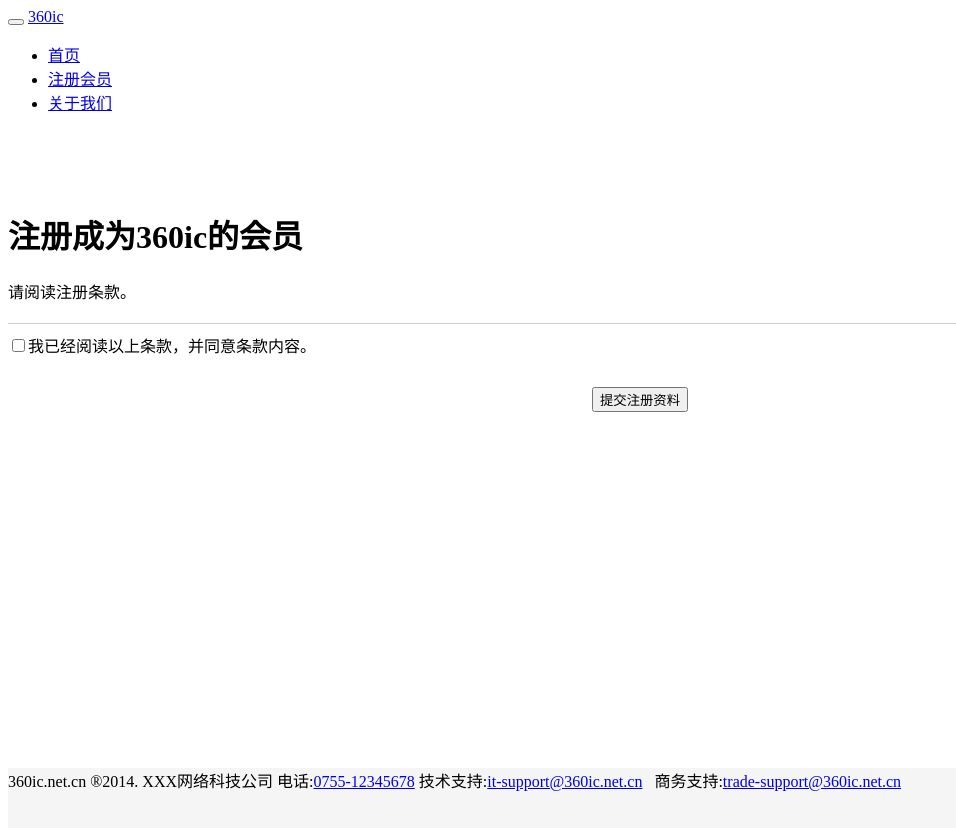
After one commit to LYQ-Station/360ic.net.cn, a PHP site: page /signup.php in a window 1280 px wide. The commit adds this page. Shown: the whole page, without its empty margins (0-956 px from the left). Run offline with PHP 8.4, Linux system fonts and the light colour scheme.

Commit message:
加入注册，关于界面

```diff
--- a/source/appfrontend/index/controllers/CompanyController.php
+++ b/source/appfrontend/index/controllers/CompanyController.php
@@ -15,10 +15,6 @@ class Index_CompanyController extends BaseController
         $model = new CompanyModel();
 
         $this->view->info = $model->fetchCompanyInfo($this->token->uid);
-
-        $data = $model->fetchItemList(null, 1);
-        $this->view->items = $data->data;
-        $this->view->navigator = $data->pager->get_navigator_str($this->build_url(null,null,null),null,'text-center');
 
         $this->render('company');
     }
@@ -38,7 +34,7 @@ class Index_CompanyController extends BaseController
         $this->view->items = $data->data;
         $this->view->navigator = $data->pager->get_navigator_str($this->build_url(null,null,null,$params),null,'text-center');
 
-        $this->render('tpl-search-table');
+        $this->render('tpl-company-search-table');
     }
 
     public function uploadAction ()
--- a/source/appfrontend/index/views/index.php
+++ b/source/appfrontend/index/views/index.php
@@ -106,8 +106,8 @@ body {
 	        <div class="nav-collapse collapse">
 	          <ul class="nav">
 	            <li><a href="<?=$this->buildUrl('index','company')?>" target="_blank">会员登录</a></li>
-	            <li><a href="#about">免费注册</a></li>
-	            <li><a href="#contact">关于我们</a></li>
+	            <li><a href="<?=$this->buildUrl('signup')?>">免费注册</a></li>
+	            <li><a href="<?=$this->buildUrl('about')?>">关于我们</a></li>
 	          </ul>
 	        </div>
 	      </div>
--- /dev/null
+++ b/source/appfrontend/index/views/signup.php
@@ -0,0 +1,112 @@
+<style type="text/css">
+
+  /* Sticky footer styles
+  -------------------------------------------------- */
+
+  html,
+  body {
+    height: 100%;
+    /* The html and body elements cannot have any padding or margin. */
+  }
+
+  /* Wrapper for page content to push down footer */
+  #wrap {
+    min-height: 100%;
+    height: auto !important;
+    height: 100%;
+    /* Negative indent footer by it's height */
+    margin: 0 auto -60px;
+  }
+
+  /* Set the fixed height of the footer here */
+  #push,
+  #footer {
+    height: 60px;
+  }
+  #footer {
+    background-color: #f5f5f5;
+  }
+
+  /* Lastly, apply responsive CSS fixes as necessary */
+  @media (max-width: 767px) {
+    #footer {
+      margin-left: -20px;
+      margin-right: -20px;
+      padding-left: 20px;
+      padding-right: 20px;
+    }
+  }
+
+
+
+  /* Custom page CSS
+  -------------------------------------------------- */
+  /* Not required for template or sticky footer method. */
+
+  #wrap > .container {
+    padding-top: 60px;
+  }
+  .container .credit {
+    margin: 20px 0;
+  }
+
+  code {
+    font-size: 80%;
+  }
+
+  .page-footer {
+	  border-top: 1px solid #ccc;
+	  margin: 20px 0 30px;
+	  padding-top: 9px;
+  }
+
+</style>
+<div id="wrap">
+
+      <!-- Fixed navbar -->
+  <div class="navbar navbar-fixed-top">
+    <div class="navbar-inner">
+      <div class="container">
+        <button type="button" class="btn btn-navbar" data-toggle="collapse" data-target=".nav-collapse">
+          <span class="icon-bar"></span>
+          <span class="icon-bar"></span>
+          <span class="icon-bar"></span>
+        </button>
+        <a class="brand" href="#">360ic</a>
+        <div class="nav-collapse collapse">
+          <ul class="nav">
+            <li><a href="/">首页</a></li>
+            <li class="active"><a href="#about">注册会员</a></li>
+            <li><a href="#contact">关于我们</a></li>
+          </ul>
+        </div><!--/.nav-collapse -->
+      </div>
+    </div>
+  </div>
+
+  <!-- Begin page content -->
+  <div class="container">
+    <div class="page-header">
+      <h1>注册成为360ic的会员</h1>
+    </div>
+    <p>
+	    请阅读注册条款。
+    </p>
+    <div class="page-footer">
+      <label class="checkbox inline" for="chk_agree">
+      	<input type="checkbox" id="chk_agree">我已经阅读以上条款，并同意条款内容。
+      </label>
+      <div style="padding:30px;text-align:center;">
+      	<button class="btn btn-large btn-primary" type="submit">提交注册资料</button>
+      </div>
+    </div>
+  </div>
+
+  <div id="push"></div>
+</div>
+
+<div id="footer">
+	<div class="container">
+		<p class="muted credit">360ic.net.cn ®2014. XXX网络科技公司 电话:<a href="tel:0755-12345678">0755-12345678</a> 技术支持:<a href="it-support@360ic.net.cn">it-support@360ic.net.cn</a>&nbsp;&nbsp;&nbsp;商务支持:<a href="trade-support@360ic.net.cn">trade-support@360ic.net.cn</a></p>
+  </div>
+</div>
```
Also changed, not shown: source/appfrontend/index/controllers/IndexController.php (+10 -0 lines), source/appfrontend/index/views/about.php (added, +104 -0 lines), source/appfrontend/index/views/company.php (+1 -41 lines), source/appfrontend/index/views/tpl-company-search-table.php (added, +31 -0 lines).
